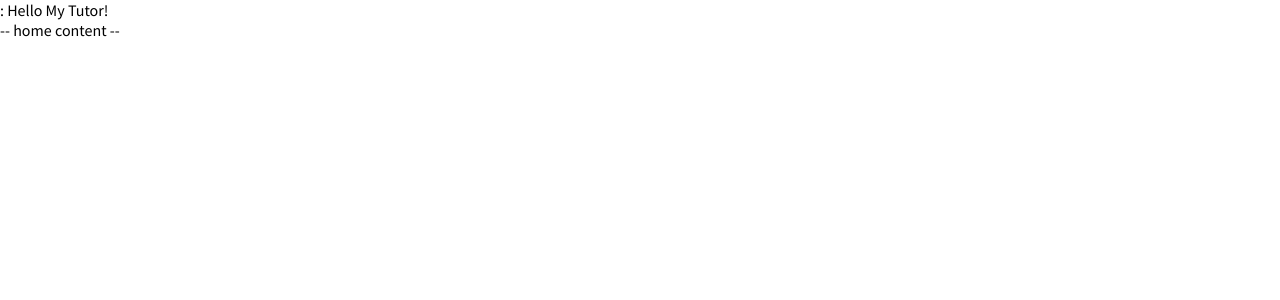
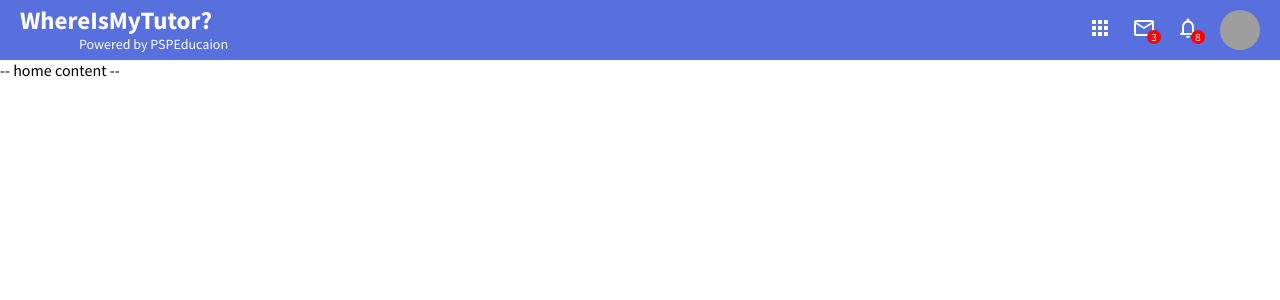
Before and after one commit to 2110336-SoftwareEngineering2-2021-2/sec2_PSPEducation, a React (Create React App) app: page / in a window 1280 px wide. Shown: the top 300 px of the page. Built offline with nearby package versions, Linux system fonts and the light colour scheme; grey boxes are pictures that could not be loaded.

Commit message:
add a topbar in blue theme
The topbar background colored with blue theme that we've talked about.

```diff
--- a/src/App.js
+++ b/src/App.js
@@ -1,10 +1,11 @@
 import "./app.css";
+import Topbar from "./components/topbar/Topbar";
 import Home from "./pages/home/Home";
 
 function App() {
   return (
     <div className="App">
-      : Hello My Tutor!
+      <Topbar />
       <div className="container">
         <Home />
       </div>
--- /dev/null
+++ b/src/components/topbar/Topbar.jsx
@@ -0,0 +1,43 @@
+import React from "react";
+import "./topbar.css";
+import {
+  AppsOutlined,
+  EmailOutlined,
+  NotificationsNoneOutlined,
+} from "@mui/icons-material";
+
+export default function Topbar() {
+  return (
+    <div className="topbar">
+      <div className="topbarWrapper">
+        <div className="topLeft">
+          <div className="topLeftContainer">
+            <span className="topLeftlogo">WhereIsMyTutor?</span>
+            {/* <img src="https://i.ibb.co/Wp9wk4W/PSP-logo.png" alt="" className="topLogo" /> */}
+            <span className="topLeftauthor">Powered by PSPEducaion</span>
+          </div>
+
+        </div>
+        <div className="topRight">
+          <div className="topbarIconContainer">
+            <AppsOutlined />
+          </div>
+          <div className="topbarIconContainer">
+            <EmailOutlined />
+            <span className="topIconBadge">3</span>
+          </div>
+          <div className="topbarIconContainer">
+            <NotificationsNoneOutlined />
+            <span className="topIconBadge">8</span>
+          </div>
+
+          <img
+            src="https://www.anime-planet.com/images/characters/139231.jpg"
+            alt=""
+            className="topAvatar"
+          />
+        </div>
+      </div>
+    </div>
+  );
+}
--- /dev/null
+++ b/src/components/topbar/topbar.css
@@ -0,0 +1,90 @@
+.topbar {
+  width: 100%;
+  height: 60px;
+  background-color: rgb(87, 112, 221);
+  position: sticky;
+  top: 0;
+  z-index: 999;
+}
+
+.topbarWrapper {
+  height: 100%;
+  padding: 0px 20px;
+  display: flex;
+  align-items: center;
+  justify-content: space-between;
+}
+
+.topLeft {
+  color: white;
+  cursor: pointer;
+  display: flex;
+  justify-content: center;
+}
+
+.topLeftContainer {
+  top: -10px;
+  position: relative;
+}
+
+.topLeftlogo {
+  font-weight: bold;
+  font-size: 25px;
+  margin-right: 5px;
+}
+
+.topLogo {
+  width: 70px;
+  height: 40px;
+  /* border-radius: 50%; */
+  position: absolute;
+  object-fit: cover;
+  object-position: 50% 0%;
+  top: 30px;
+  left: 59px;
+}
+
+.topLeftauthor {
+  width: 100%;
+  height: 100%;
+  font-weight: 400;
+  font-size: 14px;
+  position: absolute;
+  top: 31px;
+  left: 59px;
+}
+
+.topRight {
+  display: flex;
+  align-items: center;
+}
+
+.topbarIconContainer {
+  position: relative;
+  cursor: pointer;
+  margin-right: 20px;
+  color: white;
+}
+
+.topIconBadge {
+  width: 14px;
+  height: 14px;
+  position: absolute;
+  bottom: 0px;
+  right: -5px;
+  background-color: red;
+  border-radius: 50%;
+  display: flex;
+  align-items: center;
+  justify-content: center;
+  font-size: 11px;
+}
+
+.topAvatar {
+  cursor: pointer;
+  width: 40px;
+  height: 40px;
+  border-radius: 50%;
+  object-fit: cover;
+  object-position: 50% 0%;
+}
```
